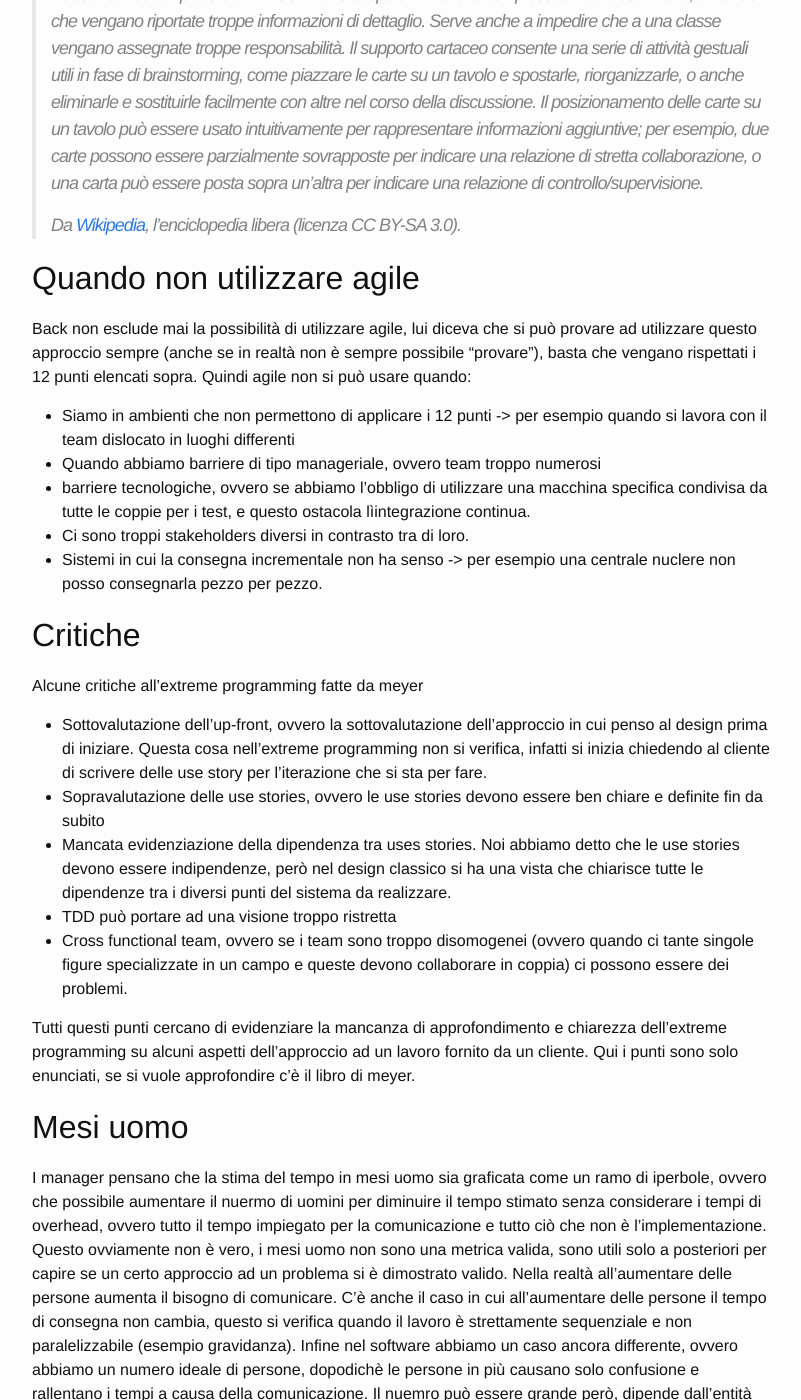
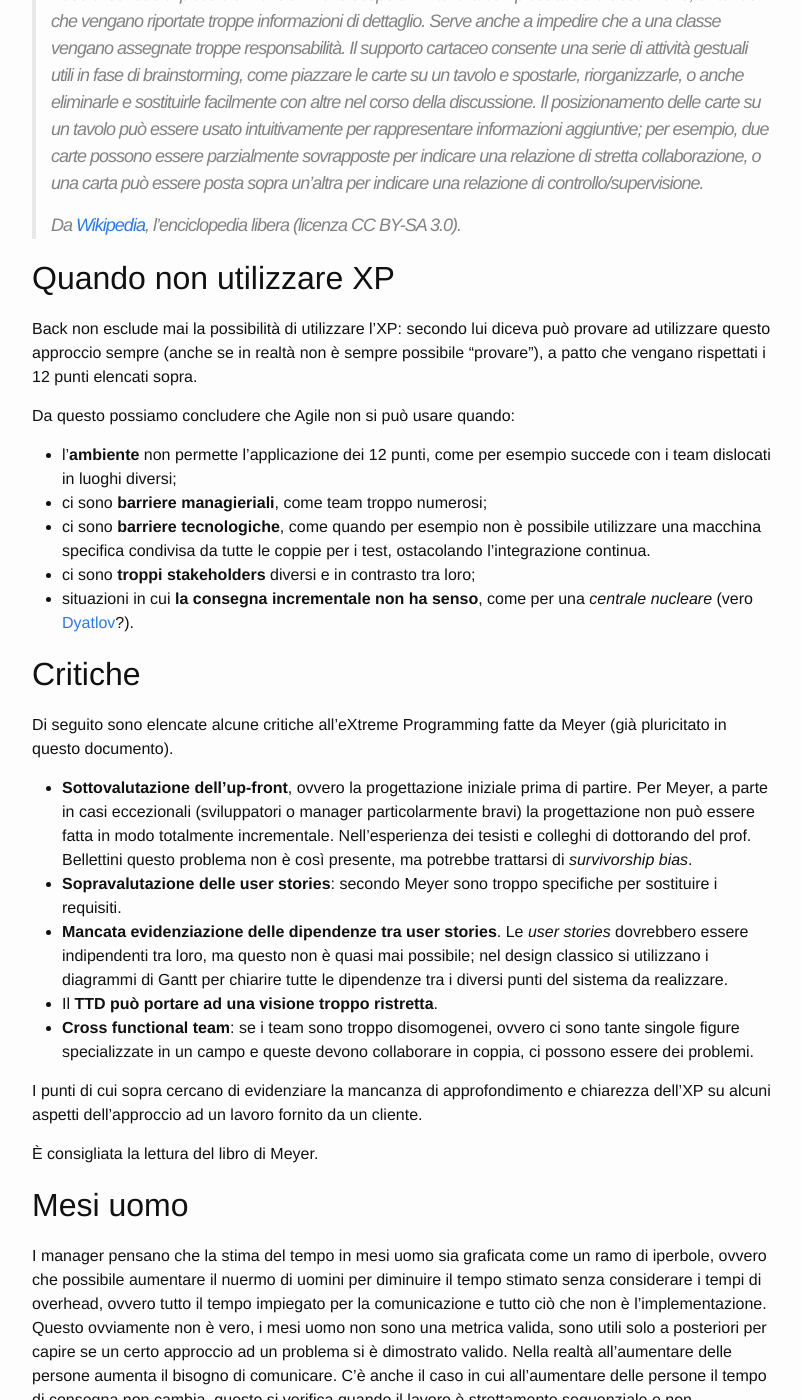
Before and after one commit to MarcoBuster/sweng, a Jekyll site: the page built from _posts/2022-10-10-extreme-programming.md, in a window 1280 px wide and 1400 px high, scrolled down 18291 px. Shown: the whole window, without its empty margins (238-1039 px from the left). Built offline with Jekyll 4.4.1, drawn with Linux system fonts in a browser that asks for light colours; the table of contents is made by our own code; some of the changed text lies outside the part shown.

Commit message:
Refactor two sections

```diff
--- a/_posts/2022-10-10-extreme-programming.md
+++ b/_posts/2022-10-10-extreme-programming.md
@@ -496,25 +496,29 @@ Nate in ambiente didattico per spiegare l'OOP, sono ora utilizzati da alcuni tea
 >
 > _Da [Wikipedia](https://it.wikipedia.org/wiki/Carte_di_Class_Responsibility_Collaboration), l'enciclopedia libera (licenza CC BY-SA 3.0)_.
 
-## Quando non utilizzare agile
-Back non esclude mai la possibilità di utilizzare agile, lui diceva che si può provare ad utilizzare questo approccio sempre (anche se in realtà non è sempre possibile "provare"), basta che vengano rispettati i 12 punti elencati sopra.
-Quindi agile non si può usare quando:
-- Siamo in ambienti che non permettono di applicare i 12 punti -> per esempio quando si lavora con il team dislocato in luoghi differenti
-- Quando abbiamo barriere di tipo manageriale, ovvero team troppo numerosi
-- barriere tecnologiche, ovvero se abbiamo l'obbligo di utilizzare una macchina specifica condivisa da tutte le coppie per i test, e questo ostacola lìintegrazione continua.
-- Ci sono troppi stakeholders diversi in contrasto tra di loro.
-- Sistemi in cui la consegna incrementale non ha senso -> per esempio una centrale nuclere non posso consegnarla pezzo per pezzo.
+## Quando non utilizzare XP
+Back non esclude mai la possibilità di utilizzare l'XP: secondo lui diceva può provare ad utilizzare questo approccio sempre (anche se in realtà non è sempre possibile "provare"), a patto che vengano rispettati i 12 punti elencati sopra.
+
+Da questo possiamo concludere che Agile non si può usare quando:
+- l'__ambiente__ non permette l'applicazione dei 12 punti, come per esempio succede con i team dislocati in luoghi diversi;
+- ci sono __barriere managieriali__, come team troppo numerosi;
+- ci sono __barriere tecnologiche__, come quando per esempio non è possibile utilizzare una macchina specifica condivisa da tutte le coppie per i test, ostacolando l'integrazione continua.
+- ci sono __troppi stakeholders__ diversi e in contrasto tra loro;
+- situazioni in cui __la consegna incrementale non ha senso__, come per una _centrale nucleare_ (vero [Dyatlov](https://en.wikipedia.org/wiki/Anatoly_Dyatlov)?).
 
 ## Critiche
-Alcune critiche all'extreme programming fatte da meyer
-- Sottovalutazione dell'up-front, ovvero la sottovalutazione dell'approccio in cui penso al design prima di iniziare. Questa cosa nell'extreme programming non si verifica, infatti si inizia chiedendo al cliente di scrivere delle use story per l'iterazione che si sta per fare.
-- Sopravalutazione delle use stories, ovvero le use stories devono essere ben chiare e definite fin da subito
-- Mancata evidenziazione della dipendenza tra uses stories. Noi abbiamo detto che le use stories devono essere indipendenze, però nel design classico si ha una vista che chiarisce tutte le dipendenze tra i diversi punti del sistema da realizzare.
-- TDD può portare ad una visione troppo ristretta
-- Cross functional team, ovvero se i team sono troppo disomogenei (ovvero quando ci tante singole figure specializzate in un campo e queste devono collaborare in coppia) ci possono essere dei problemi.
+Di seguito sono elencate alcune critiche all'eXtreme Programming fatte da Meyer (già pluricitato in questo documento).
 
-Tutti questi punti cercano di evidenziare la mancanza di approfondimento e chiarezza dell'extreme programming su alcuni aspetti dell'approccio ad un lavoro fornito da un cliente.
-Qui i punti sono solo enunciati, se si vuole approfondire c'è il libro di meyer.
+- __Sottovalutazione dell'up-front__, ovvero la progettazione iniziale prima di partire. Per Meyer, a parte in casi eccezionali (sviluppatori o manager particolarmente bravi) la progettazione non può essere fatta in modo totalmente incrementale. Nell'esperienza dei tesisti e colleghi di dottorando del prof. Bellettini questo problema non è così presente, ma potrebbe trattarsi di _survivorship bias_.
+- __Sopravalutazione delle user stories__: secondo Meyer sono troppo specifiche per sostituire i requisiti.
+- __Mancata evidenziazione delle dipendenze tra user stories__.
+Le _user stories_ dovrebbero essere indipendenti tra loro, ma questo non è quasi mai possibile; nel design classico si utilizzano i diagrammi di Gantt per chiarire tutte le dipendenze tra i diversi punti del sistema da realizzare.
+- Il __TTD può portare ad una visione troppo ristretta__.
+- __Cross functional team__: se i team sono troppo disomogenei, ovvero ci sono tante singole figure specializzate in un campo e queste devono collaborare in coppia, ci possono essere dei problemi.
+
+I punti di cui sopra cercano di evidenziare la mancanza di approfondimento e chiarezza dell'XP su alcuni aspetti dell'approccio ad un lavoro fornito da un cliente.
+
+È consigliata la lettura del libro di Meyer.
 
 ## Mesi uomo
 I manager pensano che la stima del tempo in mesi uomo sia graficata come un ramo di iperbole, ovvero che possibile aumentare il nuermo di uomini per diminuire il tempo stimato senza considerare i tempi di overhead, ovvero tutto il tempo impiegato per la comunicazione e tutto ciò che non è l'implementazione. Questo ovviamente non è vero, i mesi uomo non sono una metrica valida, sono utili solo a posteriori per capire se un certo approccio ad un problema si è dimostrato valido.
```
